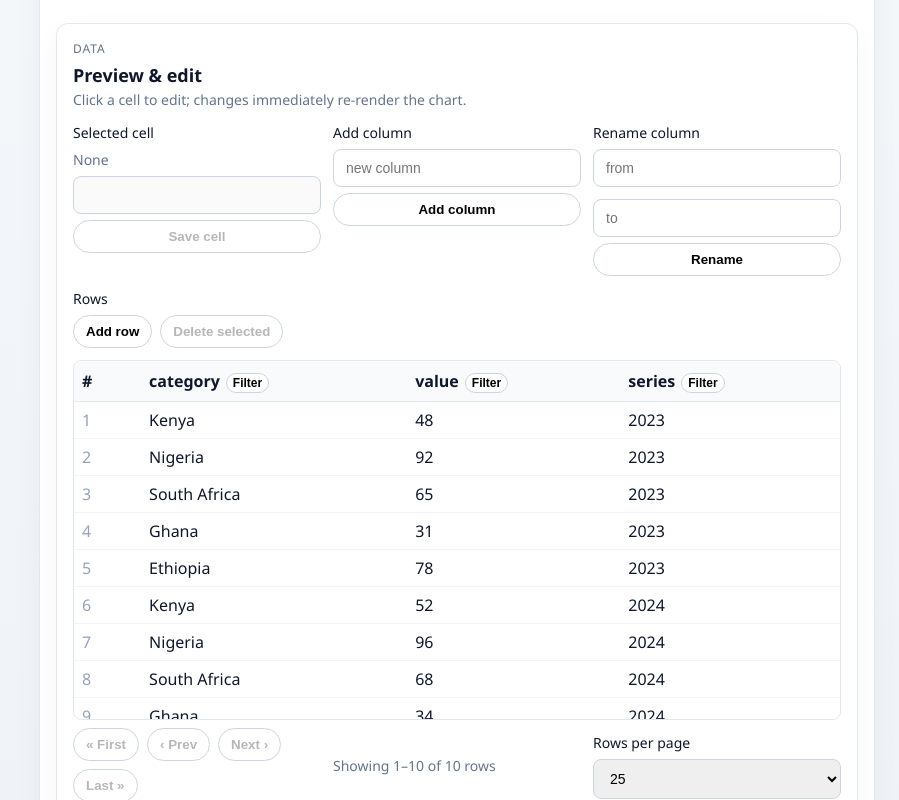
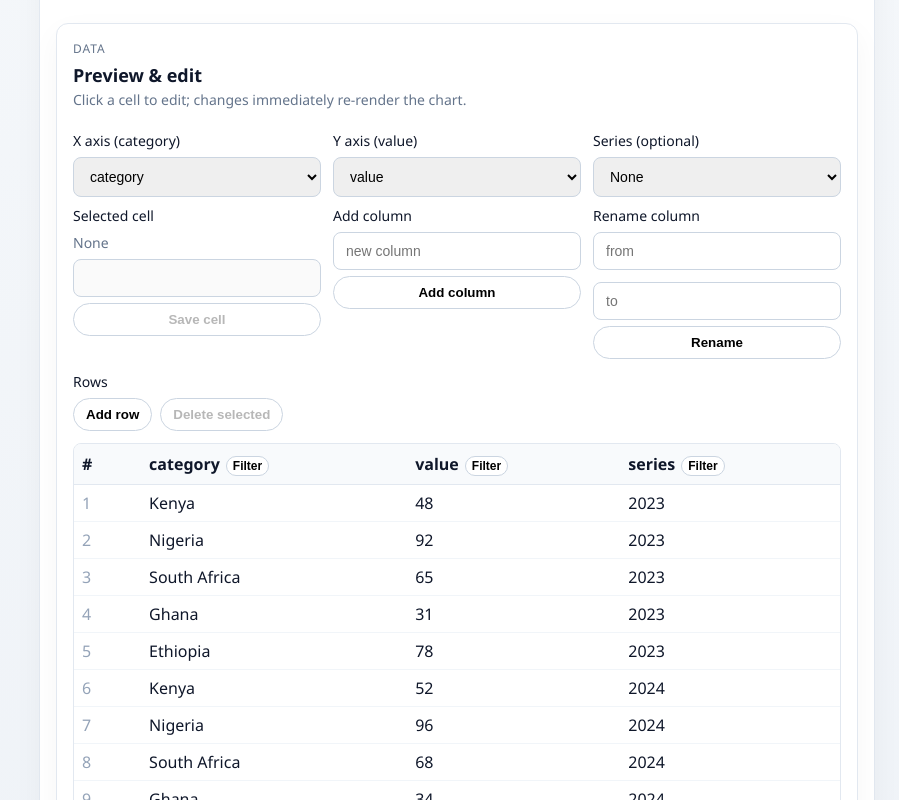
Before and after one commit to yonathanta/Chart-Builder, a Vue app: page / in a window 1280 px wide. Shown: the part 840-1640 px from the top of the page, without its empty margins (381-1280 px from the left). Built offline with nearby package versions, Linux system fonts and the light colour scheme.

Commit message:
feat: enhance tooltip functionality and update encoding handling in charts

```diff
--- a/src/App.vue
+++ b/src/App.vue
@@ -342,6 +342,7 @@ async function handleExport(format: ExportFormat) {
           :area-config="areaConfig"
           :last-validated="lastValidated"
           @update:fields="updateFields"
+          @update:encoding="updateEncoding"
           @refresh="refreshPreview"
         />
         <div v-if="validationError" class="alert">{{ validationError }}</div>
--- a/src/charts/areaV7.ts
+++ b/src/charts/areaV7.ts
@@ -203,7 +203,7 @@ export function drawAreaChart(container: string | HTMLElement, data: any[], conf
     tooltipEl.style.padding = '6px 8px';
     tooltipEl.style.borderRadius = '6px';
     tooltipEl.style.fontSize = '12px';
-    tooltipEl.style.transform = 'translate(-50%, -120%)';
+    tooltipEl.style.transform = 'translate(12px, -28px)';
     tooltipEl.style.opacity = '0';
     tooltipEl.style.transition = 'opacity 120ms ease';
     (rootEl.parentElement || rootEl).appendChild(tooltipEl);
@@ -514,8 +514,9 @@ export function drawAreaChart(container: string | HTMLElement, data: any[], conf
           const content = cfg.tooltipFormat
             ? cfg.tooltipFormat(nearest)
             : `<div><strong>${formatX(xLabel)}</strong></div><div>${formatY(+nearest[cfg.yKey])}</div>`;
-          tooltipEl.style.left = `${margin.left + px}px`;
-          tooltipEl.style.top = `${margin.top + py}px`;
+          // Position tooltip near the cursor instead of the data point
+          tooltipEl.style.left = `${margin.left + mx}px`;
+          tooltipEl.style.top = `${margin.top + my}px`;
           tooltipEl.innerHTML = content;
           tooltipEl.style.opacity = '1';
         }
--- a/src/charts/bar.ts
+++ b/src/charts/bar.ts
@@ -165,6 +165,21 @@ export function renderBarChart(
     .data([null])
     .join('g')
     .attr('class', 'overlays');
+
+  // Tooltip element for hover
+  let tooltipEl: HTMLDivElement | null = null;
+  tooltipEl = document.createElement('div');
+  tooltipEl.style.position = 'absolute';
+  tooltipEl.style.pointerEvents = 'none';
+  tooltipEl.style.background = 'rgba(17,24,39,0.9)';
+  tooltipEl.style.color = '#fff';
+  tooltipEl.style.padding = '6px 8px';
+  tooltipEl.style.borderRadius = '6px';
+  tooltipEl.style.fontSize = '12px';
+  tooltipEl.style.transform = 'translate(-50%, -120%)';
+  tooltipEl.style.opacity = '0';
+  tooltipEl.style.transition = 'opacity 120ms ease';
+  (svgEl.parentElement || svgEl).appendChild(tooltipEl);
 
   /* ============================
      2. CONFIG EXTRACTION
@@ -459,18 +474,35 @@ export function renderBarChart(
     .on('click', function (event, d) {
       if (onSelect) onSelect(barId(d));
     })
-    .on('mouseover', function (_, d) {
+    .on('mouseover', function (event, d) {
       const base = resolveColor(d);
       d3.select(this)
         .transition()
         .duration(cfg.animationDuration / 2)
         .attr('fill', colorDarken(base));
+      if (tooltipEl) {
+        const val = Number(d[valueKey]);
+        const seriesVal = seriesKey ? d[seriesKey] : undefined;
+        const content = `${seriesVal !== undefined ? `<div><strong>${String(seriesVal)}</strong></div>` : ''}<div>Value: ${d3.format(cfg.numberFormat)(val)}</div>`;
+        const rect = (svgEl.parentElement || svgEl).getBoundingClientRect();
+        tooltipEl.style.left = `${event.clientX - rect.left}px`;
+        tooltipEl.style.top = `${event.clientY - rect.top}px`;
+        tooltipEl.innerHTML = content;
+        tooltipEl.style.opacity = '1';
+      }
+    })
+    .on('mousemove', function (event, d) {
+      if (!tooltipEl) return;
+      const rect = (svgEl.parentElement || svgEl).getBoundingClientRect();
+      tooltipEl.style.left = `${event.clientX - rect.left}px`;
+      tooltipEl.style.top = `${event.clientY - rect.top}px`;
     })
     .on('mouseout', function (_, d) {
       d3.select(this)
         .transition()
         .duration(cfg.animationDuration / 2)
         .attr('fill', resolveColor(d));
+      if (tooltipEl) tooltipEl.style.opacity = '0';
     });
 
   // Labels per bar with override text priority.
--- a/src/charts/line.ts
+++ b/src/charts/line.ts
@@ -32,6 +32,7 @@ export type LineChartConfig = {
 
   // Interactivity
   tooltip?: boolean;
+  tooltipFormat?: (d: any) => string;
   showPoints?: boolean;
   pointRadius?: number;
   hoverColor?: string;
@@ -81,6 +82,7 @@ const DEFAULTS: Required<Omit<LineChartConfig,
 
   // Interactivity
   tooltip: true,
+  tooltipFormat: undefined,
   showPoints: true,
   pointRadius: 3,
   hoverColor: '#1d4ed8',
@@ -185,7 +187,7 @@ export function createLineChart(container: ContainerLike, data: any[], config: L
     tooltipEl.style.padding = '6px 8px';
     tooltipEl.style.borderRadius = '6px';
     tooltipEl.style.fontSize = '12px';
-    tooltipEl.style.transform = 'translate(-50%, -120%)';
+    tooltipEl.style.transform = 'translate(12px, -28px)';
     tooltipEl.style.opacity = '0';
     tooltipEl.style.transition = 'opacity 120ms ease';
     (rootEl.parentElement || rootEl).appendChild(tooltipEl);
@@ -423,10 +425,12 @@ export function createLineChart(container: ContainerLike, data: any[], config: L
           : currentXType === 'linear' ? (xScale as d3.ScaleLinear<number, number>)(+xv!)
           : (xScale as d3.ScalePoint<string>)(String(xv)) as number;
         const cy = (yScale as d3.ScaleLinear<number, number>)(+nearest[cfg.yKey]);
-
-        tooltipEl.style.left = `${margins.left + cx}px`;
-        tooltipEl.style.top = `${margins.top + cy}px`;
-        tooltipEl.innerHTML = `<div><strong>${formatX(cfg.xType === 'time' ? (nearest.__xDate as Date) : xv)}</strong></div><div>${formatY(+nearest[cfg.yKey])}</div>`;
+        // Place tooltip near cursor for better readability
+        tooltipEl.style.left = `${margins.left + mx}px`;
+        tooltipEl.style.top = `${margins.top + my}px`;
+        const xLabel = cfg.xType === 'time' ? (nearest.__xDate as Date) : xv;
+        const fallback = `<div><strong>${formatX(xLabel)}</strong></div><div>${formatY(+nearest[cfg.yKey])}</div>`;
+        tooltipEl.innerHTML = cfg.tooltipFormat ? cfg.tooltipFormat(nearest) : fallback;
         tooltipEl.style.opacity = '1';
       })
       .on('mouseout', function () {
--- a/src/components/PreviewPane.vue
+++ b/src/components/PreviewPane.vue
@@ -17,6 +17,7 @@ const props = defineProps<{
 const emit = defineEmits<{
   (e: "refresh"): void;
   (e: "update:fields", payload: string[]): void;
+  (e: "update:encoding", payload: { category: string; value: string; series?: string }): void;
 }>();
 
 const svgRef = ref<SVGSVGElement | null>(null);
@@ -29,6 +30,7 @@ let areaChart: AreaChartInstance | null = null;
 const rows = ref<Record<string, unknown>[]>([]);
 const selectedRow = ref<number | null>(null);
 const selectedColumn = ref<string | null>(null);
+const mapping = reactive<{ category?: string; value?: string; series?: string }>({});
 const editValue = ref<string>("");
 const newColumnName = ref<string>("");
 const renameFrom = ref<string>("");
@@ -39,10 +41,37 @@ const pageSizeOptions = [10, 25, 50, 100];
 // Excel-like value filters per column
 const valueFilterSelections = reactive({} as Record<string, Set<string> | null>);
 const openFilterCol = ref<string | null>(null);
+const filterPosition = ref<{ top: number; left: number }>({ top: 0, left: 0 });
 const valueFilterSearch = ref<string>("");
 const tempSelection = ref<Set<string>>(new Set());
 
 const columns = computed(() => rows.value.length ? Object.keys(rows.value[0]) : []);
+
+watch(
+  () => props.spec.encoding,
+  (enc) => {
+    mapping.category = enc.category?.field;
+    mapping.value = enc.value?.field;
+    mapping.series = enc.series?.field;
+  },
+  { deep: true, immediate: true }
+);
+
+watch(columns, (cols) => {
+  // prune any value filters for columns that no longer exist
+  Object.keys(valueFilterSelections).forEach(key => { if (!cols.includes(key)) delete valueFilterSelections[key]; });
+  // keep mapping valid
+  if (cols.length) {
+    if (!mapping.category || !cols.includes(mapping.category)) mapping.category = cols[0];
+    if (!mapping.value || !cols.includes(mapping.value)) mapping.value = cols[1] ?? cols[0];
+    if (mapping.series && !cols.includes(mapping.series)) mapping.series = undefined;
+  } else {
+    mapping.category = undefined;
+    mapping.value = undefined;
+    mapping.series = undefined;
+  }
+  page.value = 1;
+}, { immediate: true });
 
 watch(columns, (cols) => {
   // prune any value filters for columns that no longer exist
@@ -67,12 +96,17 @@ const visibleFilterValues = computed(() => {
   return term ? all.filter(v => v.toLowerCase().includes(term)) : all;
 });
 
-function openValueFilter(col: string) {
+function openValueFilter(col: string, event?: MouseEvent) {
   openFilterCol.value = openFilterCol.value === col ? null : col;
   valueFilterSearch.value = "";
   const current = valueFilterSelections[col];
   const all = uniqueValuesFor(col);
   tempSelection.value = new Set(current ? Array.from(current) : all);
+  if (event?.currentTarget instanceof HTMLElement) {
+    const rect = event.currentTarget.getBoundingClientRect();
+    filterPosition.value = { top: rect.bottom, left: rect.left-120 };
+  }
+
 }
 
 function toggleTempAll(checked: boolean) {
@@ -125,6 +159,18 @@ const filteredRowsWithIndex = computed(() => {
   }, []);
 });
 
+const filteredRows = computed(() => filteredRowsWithIndex.value.map(r => r.row));
+
+watch(
+  () => ({ ...mapping }),
+  (next) => {
+    if (next.category && next.value) {
+      emit("update:encoding", { category: next.category, value: next.value, series: next.series });
+    }
+  },
+  { deep: true }
+);
+
 const totalFiltered = computed(() => filteredRowsWithIndex.value.length);
 const totalPages = computed(() => {
   const total = Math.ceil(totalFiltered.value / pageSize.value) || 1;
@@ -169,7 +215,7 @@ async function loadAndRender() {
       svg.style.display = "block";
       // Apply year filter if present and series field exists
       const seriesField = props.spec.encoding.series?.field;
-      let renderRows = rows.value;
+      let renderRows = filteredRows.value;
       if (seriesField && props.selectedYears && props.selectedYears.length) {
         renderRows = renderRows.filter((r: any) => props.selectedYears!.includes(String(r[seriesField])));
       }
@@ -207,6 +253,12 @@ async function loadAndRender() {
         yTickFormat: props.lineConfig?.yTickFormat,
         showGrid: props.lineConfig?.showGrid ?? true,
         tooltip: props.lineConfig?.tooltip ?? true,
+        tooltipFormat: props.lineConfig?.tooltipFormat ?? ((d: any) => {
+          const val = d[yKey];
+          const series = seriesField ? d[seriesField] : undefined;
+          const parts = [series !== undefined ? `<div><strong>${String(series)}</strong></div>` : '', `<div>Value: ${val}</div>`];
+          return parts.join('');
+        }),
         showPoints: props.lineConfig?.showPoints ?? true,
         pointRadius: props.lineConfig?.pointRadius ?? 3,
         hoverColor: props.lineConfig?.hoverColor ?? '#1d4ed8',
@@ -215,7 +267,8 @@ async function loadAndRender() {
         yDomain: props.lineConfig?.yDomain,
       };
 
-      lineChart = createLineChart(frameRef.value, rows.value, cfg);
+      const lineRows = filteredRows.value;
+      lineChart = createLineChart(frameRef.value, lineRows, cfg);
       status.value = "Rendered line chart";
     } else if (props.spec.type === "area") {
       // Hide the bar SVG and render area into the frame container
@@ -263,7 +316,12 @@ async function loadAndRender() {
         pointColor: props.areaConfig?.pointColor ?? '#1d4ed8',
         pointStroke: props.areaConfig?.pointStroke ?? '#ffffff',
         tooltip: props.areaConfig?.tooltip ?? true,
-        tooltipFormat: props.areaConfig?.tooltipFormat,
+        tooltipFormat: props.areaConfig?.tooltipFormat ?? ((d: any) => {
+          const val = d[yKey];
+          const series = seriesField ? d[seriesField] : undefined;
+          const parts = [series !== undefined ? `<div><strong>${String(series)}</strong></div>` : '', `<div>Value: ${val}</div>`];
+          return parts.join('');
+        }),
         hoverLine: props.areaConfig?.hoverLine ?? true,
         hoverColor: props.areaConfig?.hoverColor ?? '#94a3b8',
         focusCircle: props.areaConfig?.focusCircle ?? true,
@@ -273,7 +331,8 @@ async function loadAndRender() {
         sortData: props.areaConfig?.sortData ?? false,
       };
 
-      areaChart = drawAreaChart(frameRef.value, rows.value, cfg);
+      const areaRows = filteredRows.value;
+      areaChart = drawAreaChart(frameRef.value, areaRows, cfg);
       status.value = "Rendered area chart";
     } else {
       status.value = `Type ${props.spec.type} not yet wired`;
@@ -294,6 +353,15 @@ watch(
     loadAndRender();
   },
   { deep: true }
+);
+
+// When the layout preset changes (e.g., single → horizontal/vertical),
+// force a full redraw so axes/grid re-render appropriately.
+watch(
+  () => props.spec.layout?.preset,
+  () => {
+    loadAndRender();
+  }
 );
 
 watch(
@@ -389,7 +457,12 @@ function renameColumnAction() {
 function renderWithCurrentRows() {
   if (!svgRef.value) return;
   if (props.spec.type === "bar") {
-    renderBarChart(svgRef.value, props.spec, rows.value, props.barConfig);
+    const seriesField = props.spec.encoding.series?.field;
+    let renderRows = filteredRows.value;
+    if (seriesField && props.selectedYears && props.selectedYears.length) {
+      renderRows = renderRows.filter((r: any) => props.selectedYears!.includes(String(r[seriesField])));
+    }
+    renderBarChart(svgRef.value, props.spec, renderRows, props.barConfig);
   } else if (props.spec.type === "line" && frameRef.value) {
     if (lineChart) { lineChart.destroy(); lineChart = null; }
     const xKey = props.spec.encoding.category.field;
@@ -421,7 +494,8 @@ function renderWithCurrentRows() {
       duration: props.lineConfig?.duration ?? 800,
       yDomain: props.lineConfig?.yDomain,
     };
-    lineChart = createLineChart(frameRef.value, rows.value, cfg);
+    const lineRows = filteredRows.value;
+    lineChart = createLineChart(frameRef.value, lineRows, cfg);
   } else if (props.spec.type === "area" && frameRef.value) {
     if (areaChart) { areaChart.destroy(); areaChart = null; }
     const xKey = props.spec.encoding.category.field;
@@ -470,7 +544,8 @@ function renderWithCurrentRows() {
       easing: undefined,
       sortData: props.areaConfig?.sortData ?? false,
     };
-    areaChart = drawAreaChart(frameRef.value, rows.value, cfg);
+    const areaRows = filteredRows.value;
+    areaChart = drawAreaChart(frameRef.value, areaRows, cfg);
   }
 }
 
@@ -534,6 +609,31 @@ onBeforeUnmount(() => {
         </div>
       </header>
 
+      <div
+        class="form-grid"
+        style="grid-template-columns: repeat(auto-fit, minmax(200px, 1fr)); margin-top: 8px; position: sticky; top: 0; z-index: 5; background: white; padding-top: 8px; padding-bottom: 8px;"
+      >
+        <label class="form-field">
+          <span>X axis (category)</span>
+          <select v-model="mapping.category">
+            <option v-for="col in columns" :key="col" :value="col">{{ col }}</option>
+          </select>
+        </label>
+        <label class="form-field">
+          <span>Y axis (value)</span>
+          <select v-model="mapping.value">
+            <option v-for="col in columns" :key="col" :value="col">{{ col }}</option>
+          </select>
+        </label>
+        <label class="form-field">
+          <span>Series (optional)</span>
+          <select v-model="mapping.series">
+            <option :value="undefined">None</option>
+            <option v-for="col in columns" :key="col" :value="col">{{ col }}</option>
+          </select>
+        </label>
+      </div>
+
       <div class="form-grid" style="grid-template-columns: repeat(auto-fit, minmax(220px, 1fr));">
         <div class="form-field">
           <span>Selected cell</span>
@@ -570,24 +670,39 @@ onBeforeUnmount(() => {
         </div>
       </div>
 
-      <div class="data-table" v-if="columns.length" style="margin-top: 12px; overflow:auto; max-height: 360px; border: 1px solid #e2e8f0; border-radius: 8px;">
+      <div class="data-table" v-if="columns.length" style="margin-top: 12px; overflow:auto; max-height: 700px; border: 1px solid #e2e8f0; border-radius: 8px; position: relative;">
         <table style="width: 100%; border-collapse: collapse;">
           <thead>
             <tr>
-              <th style="position: sticky; top: 0; background: #f8fafc; text-align: left; padding: 8px; border-bottom: 1px solid #e2e8f0;">#</th>
-              <th v-for="col in columns" :key="col" style="position: sticky; top: 0; background: #f8fafc; text-align: left; padding: 8px; border-bottom: 1px solid #e2e8f0; position: relative;">
+              <th style="position: sticky; top: 0; z-index: 6; background: #f8fafc; text-align: left; padding: 8px; border-bottom: 1px solid #e2e8f0;">#</th>
+              <th v-for="col in columns" :key="col" style="position: sticky; top: 0; z-index: 6; background: #f8fafc; text-align: left; padding: 8px; border-bottom: 1px solid #e2e8f0;">
                 <span>{{ col }}</span>
                 <button
                   class="pill"
                   type="button"
                   style="margin-left: 6px; padding: 2px 6px; font-size: 12px;"
                   :class="{ 'pill--active': isColFiltered(col) }"
-                  @click.stop="openValueFilter(col)"
+                  @click.stop="openValueFilter(col, $event)"
                   title="Filter column"
                 >
                   {{ isColFiltered(col) ? 'Filter*' : 'Filter' }}
                 </button>
-                <div v-if="openFilterCol === col" style="position: absolute; z-index: 20; top: 100%; left: 0; background: white; border: 1px solid #e2e8f0; border-radius: 6px; box-shadow: 0 6px 24px rgba(0,0,0,0.08); width: 280px; padding: 8px;">
+                <Teleport to="body">
+                  <div
+                    v-if="openFilterCol === col"
+                    :style="{
+                      position: 'fixed',
+                      zIndex: 60,
+                      top: filterPosition.top + 'px',
+                      left: filterPosition.left + 'px',
+                      background: 'white',
+                      border: '1px solid #e2e8f0',
+                      borderRadius: '6px',
+                      boxShadow: '0 10px 30px rgba(0,0,0,0.12)',
+                      width: '280px',
+                      padding: '8px'
+                    }"
+                  >
                     <div class="form-field">
                       <span style="font-size:12px; color:#64748b">Search</span>
                       <input type="text" v-model="valueFilterSearch" placeholder="Search values" />
@@ -608,6 +723,7 @@ onBeforeUnmount(() => {
                       <button class="pill" type="button" @click.stop="applyValueFilter">OK</button>
                     </div>
                   </div>
+                </Teleport>
               </th>
             </tr>
 
```
Also changed, not shown: src/components/DataBindingPanel.vue (+4 -32 lines). Lines whose indentation alone changed are shown as unchanged.
